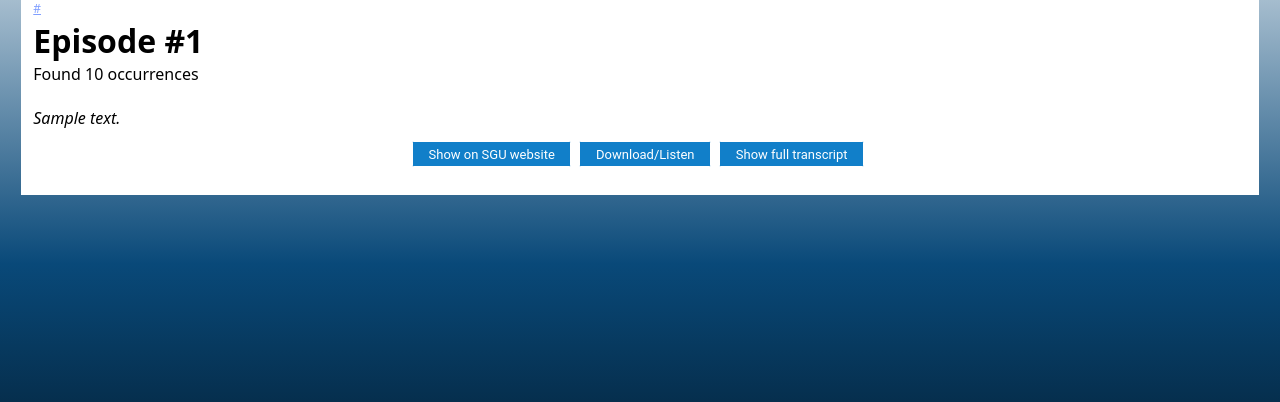
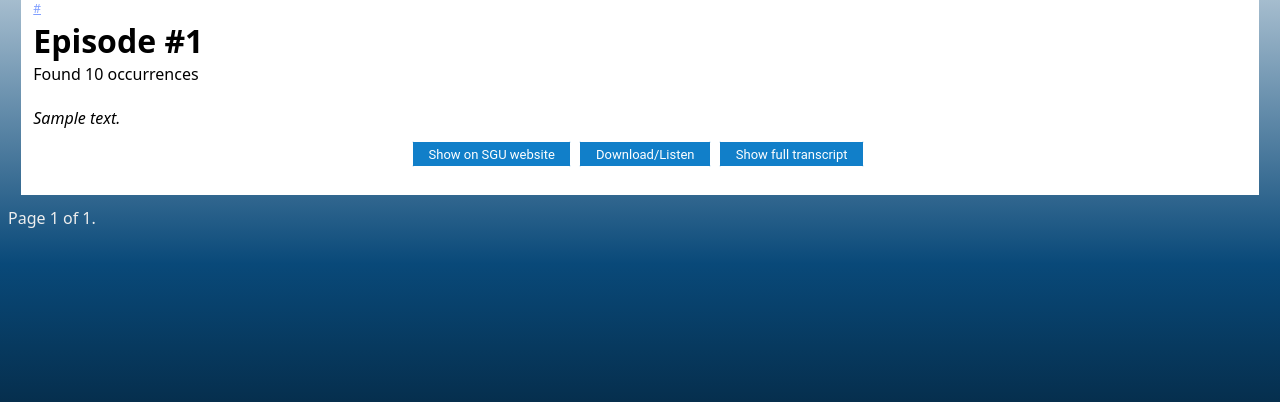
Before and after one commit to mgierada/TGSE, a Django app: template templates/search_results.html in a window 1280 px wide. Shown: the part 152-554 px from the top of the page. Run offline with Django 3.2, Linux system fonts and the light colour scheme; the template is opened without the code that fills it: most values are stand-ins (such as "Sample title", 1, 10 or a date in 2020); some libraries are stand-ins or nearby versions.

Commit message:
feat: adding pagination ot search_results

```diff
--- a/search_for_transcript/views.py
+++ b/search_for_transcript/views.py
@@ -15,6 +15,7 @@ class SearchResultsView(ListView):
     model = Transcript
     template_name = 'search_results.html'
     context_object_name = 'episode_list'
+    paginate_by = 2
 
     def get_queryset(self) -> QuerySet:
         ''' Get Transcript objects containing query in text filed
--- a/templates/search_results.html
+++ b/templates/search_results.html
@@ -60,3 +60,22 @@
     {% endfor %}
   </div>
 </div>
+
+
+<div class="pagination">
+  <span class="step-links">
+      {% if page_obj.has_previous %}
+          <a href="?{% url_replace request 'page' 1 %}">&laquo; first</a>
+          <a href="?{% url_replace request 'page' page_obj.previous_page_number %}">previous</a>
+      {% endif %}
+
+      <span class="current">
+          Page {{ page_obj.number }} of {{ page_obj.paginator.num_pages }}.
+      </span>
+
+      {% if page_obj.has_next %}
+          <a href="?{% url_replace request 'page' page_obj.next_page_number %}">next</a>
+          <a href="?{% url_replace request 'page' page_obj.paginator.num_pages %}">last &raquo;</a>
+      {% endif %}
+  </span>
+</div>
```
Also changed, not shown: other parts of templates/search_results.html (+1 -1 lines), search_for_transcript/templatetags/extras.py (added, +13 -0 lines).
